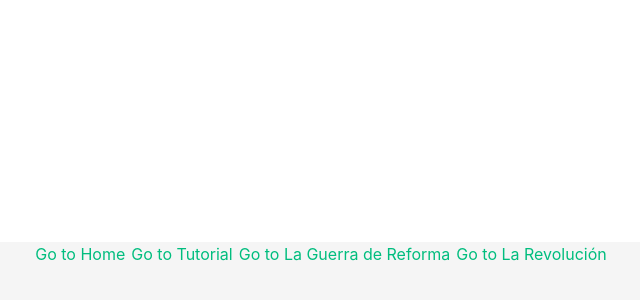
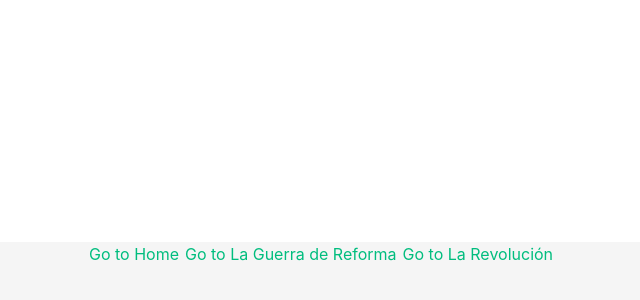
Before and after one commit to DIEGOGARCIA601050/VueTutorial, a Vue app: page / in a window 1280 px wide. Shown: the part 158-458 px from the top of the page, without its empty margins (319-959 px from the left). Built offline with nearby package versions, Linux system fonts and the light colour scheme; no server answers.

Commit message:
The link to the tutorial is hidden

```diff
--- a/src/App.vue
+++ b/src/App.vue
@@ -43,7 +43,6 @@ export default {
       <div class="navbar">
         <div>{{ message }}</div>
         <router-link to="/">Go to Home</router-link>
-        <router-link to="/Tutorial">Go to Tutorial</router-link>
         <router-link to="/LaGuerraDeReforma">Go to La Guerra de Reforma</router-link>
         <router-link to="/La-Revolución">Go to La Revolución</router-link>
       </div>
```
